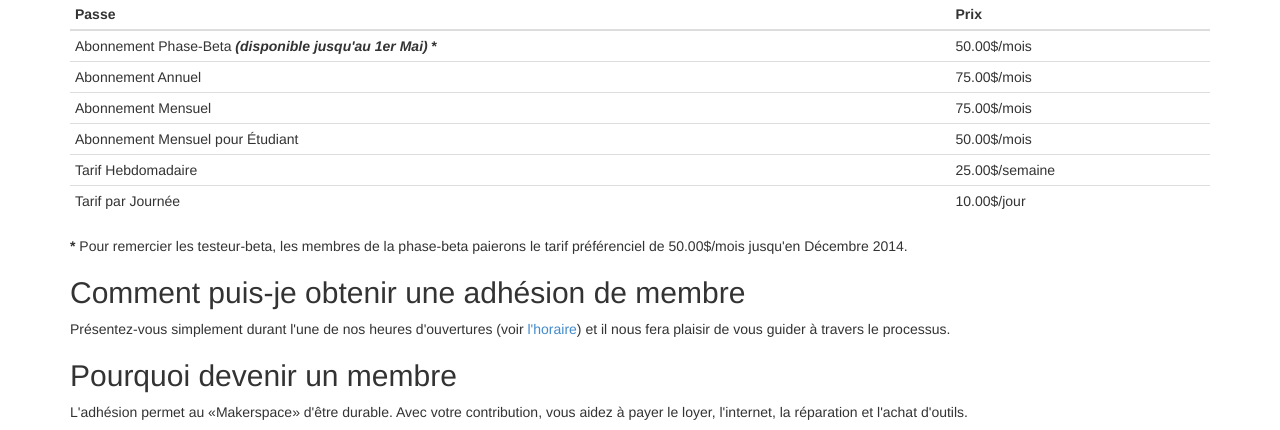
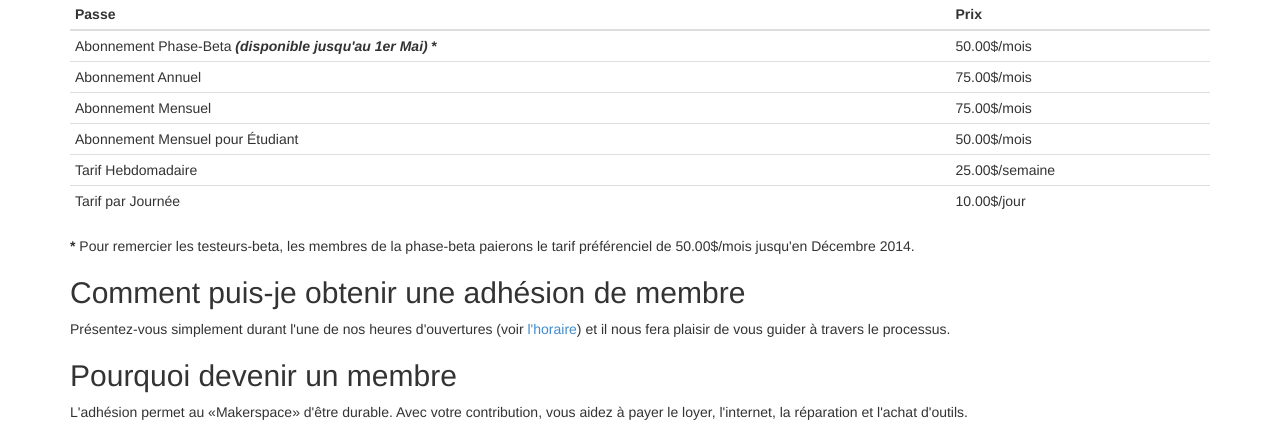
Before and after one commit to C-o-r-E/ra, a Django app: page /membership/ in a window 1280 px wide. Shown: the part 194-624 px from the top of the page. Run offline with Django 3.2, Linux system fonts and the light colour scheme; some libraries are stand-ins or nearby versions.

Commit message:
Spelling Correction
In membership.html

```diff
--- a/ra/main/templates/main/membership.html
+++ b/ra/main/templates/main/membership.html
@@ -53,8 +53,8 @@
         </tr>
     </tbody>
 </table>
-<p lang="en"><strong>*</strong> To thanks the beta-tester, beta-phase member can pay the lowest membership price of 50.00$/mois until December 2014.</p>
-<p lang="fr"><strong>*</strong> Pour remercier les testeur-beta, les membres de la phase-beta paierons le tarif pr&eacute;f&eacute;renciel de 50.00$/mois jusqu'en D&eacute;cembre 2014.</p>
+<p lang="en"><strong>*</strong> To thanks the beta-testers, beta-phase members can pay the lowest membership price of 50.00$/mois until December 2014.</p>
+<p lang="fr"><strong>*</strong> Pour remercier les testeurs-beta, les membres de la phase-beta paierons le tarif pr&eacute;f&eacute;renciel de 50.00$/mois jusqu'en D&eacute;cembre 2014.</p>
 
 <h2 lang="en">How do I get a membership</h2>
 <h2 lang="fr">Comment puis-je obtenir une adhésion de membre</h2>
```
